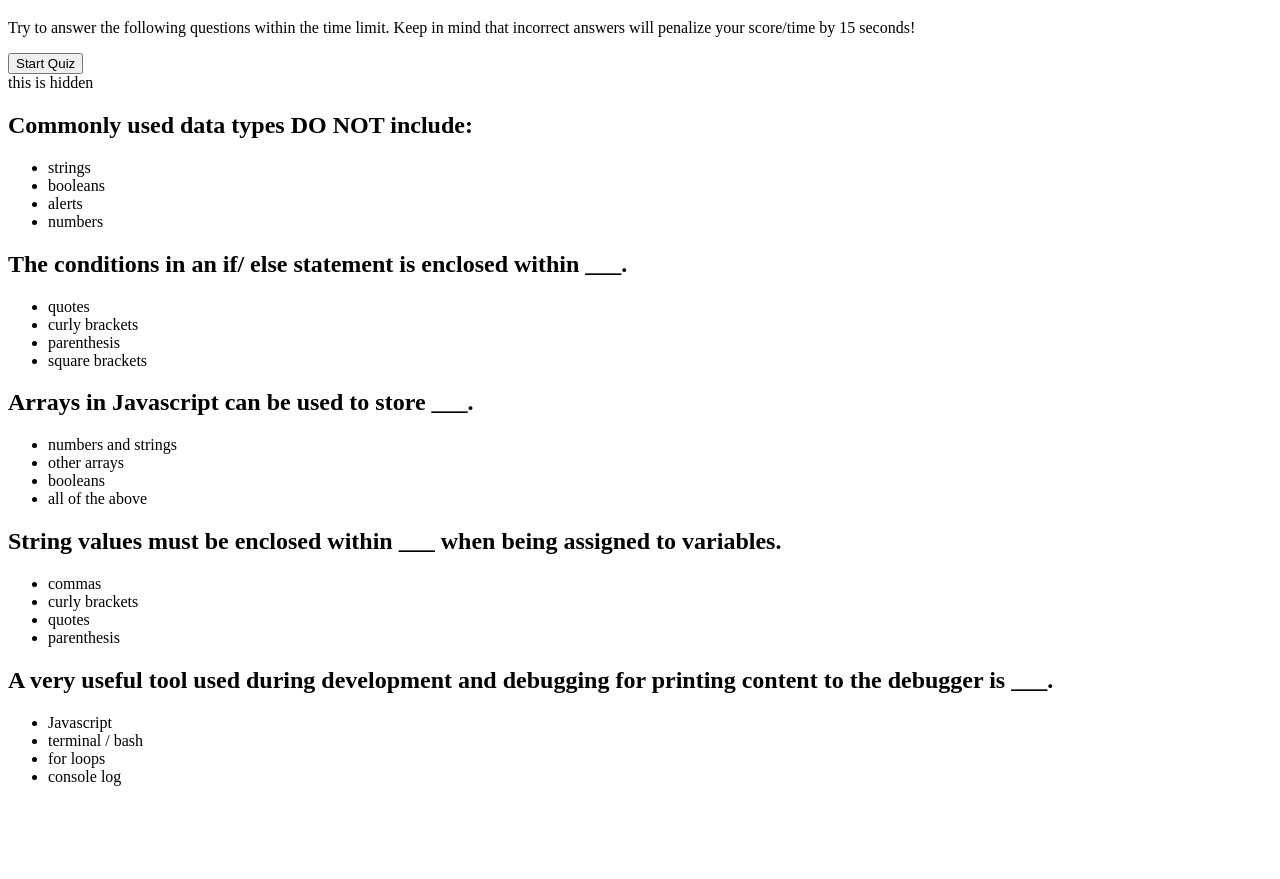
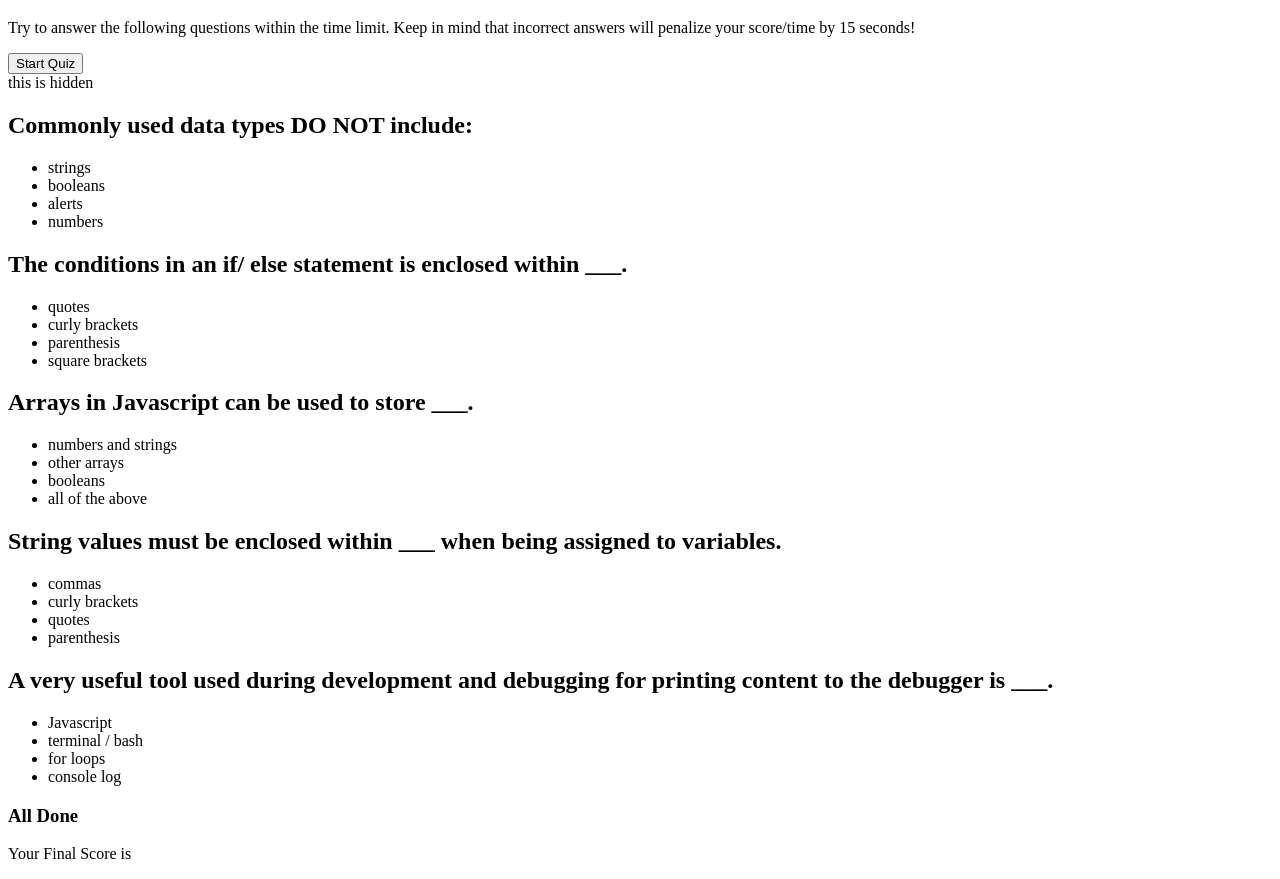
Before and after one commit to MightyHero/code-quiz, a plain HTML site: page index.html in a window 1280 px wide. Shown: the part 61-940 px from the top of the page. Before the commit the page ends 863 px from the top, so only its background shows below. Drawn offline with Linux system fonts and the light colour scheme.

Commit message:
started final score card

```diff
--- a/index.html
+++ b/index.html
@@ -70,7 +70,10 @@
             </ul>
         </div>
         <!-- div h3, p with a span of 0, p input and button -->
-
+        <div class="card">
+            <h3>All Done</h3>
+            <p>Your Final Score is </p>
+        </div>
     </div>
 
 
```
